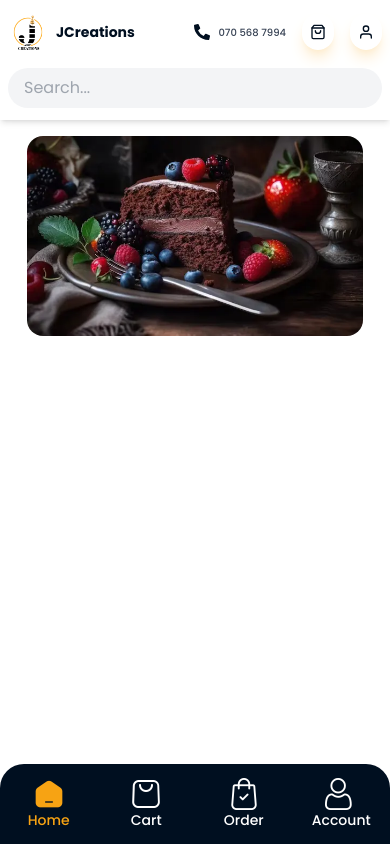
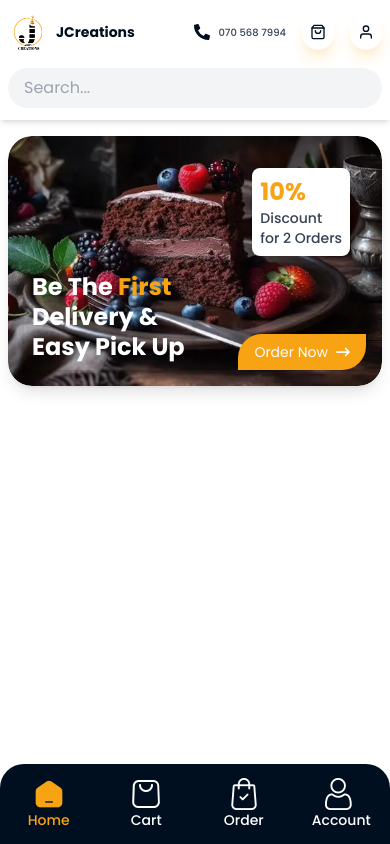
Before and after one commit to Bimalsha/jcreations, a React (Vite) app: page / in a window 390 px wide. Built offline with nearby package versions, Linux system fonts and the light colour scheme.

Commit message:
hero section responsive

```diff
--- a/src/client/component/Hero.jsx
+++ b/src/client/component/Hero.jsx
@@ -7,8 +7,8 @@ function Hero() {
     return (
         <>
             <section className="pt-32 flex justify-center">
-                <div className={'max-w-7xl w-full lg:flex justify-between hidden px-2'}>
-                    <div className={'flex flex-col '}>
+                <div className={'max-w-7xl w-full lg:flex md:flex justify-between hidden px-2'}>
+                    <div className={'flex flex-col w-1/2'}>
                         <div>
                             <div className={'bg-[#FEF4E3] rounded-full flex items-center w-96'}>
                                 <div className={'bg-[#F7A313] rounded-bl-3xl rounded-tl-3xl p-2 rounded-br-[50px]'}>
@@ -20,9 +20,9 @@ function Hero() {
                             </div>
                         </div>
 
-                        <span className={'text-7xl font-bold leading-tight text-[#000F20] mt-6'}>Be The <span
+                        <span className={'lg:text-7xl font-bold leading-tight text-[#000F20] mt-6 md:text-5xl'}>Be The <span
                             className={'text-[#F7A313]'}>First</span><br/> Delivery &<br/> Easy Pick Up</span>
-                        <p className={'mt-4'}>We will deliver your food within 45 minutes in your town,If<br/>
+                        <p className={'mt-4'}>We will deliver your food within 45 minutes in your town,If
                             we would fail,we will give the food free.</p>
                         <Link to={'/'}
                               className={'flex items-center gap-2 bg-[#F7A313] text-white rounded-bl-3xl rounded-tr-3xl justify-center px-6 py-3 mt-4 w-56'}>
@@ -30,18 +30,41 @@ function Hero() {
                         </Link>
 
                     </div>
-                    <div>
-                        <img src="../../../public/hero/herolg.webp" alt="hero" className={''}/>
+                    <div className={'w-1/2'}>
+                        <img src="../../../public/hero/herolg.webp" alt="hero" className={'w-full'}/>
                     </div>
                 </div>
-                <div className={'p-2 lg:hidden'}>
-                    <div className={'rounded-2xl w-full h-[200px]'}>
-                        <img src="../../../public/hero/home%20back.webp" alt=""
-                             className={'rounded-2xl w-full h-[200px] object-cover'}/>
+                <div className={'p-2  lg:hidden md:hidden w-full'}>
+                    <div className="w-full  rounded-3xl shadow-lg overflow-hidden">
+                        <div className="relative">
+                            <img
+                                src="../../../public/hero/home%20back.webp"
+                                alt="Chocolate Cake"
+                                className="w-full h-[250px] object-cover rounded-3xl"
+                            />
+                            <div
+                                className="absolute top-8 right-8 bg-white p-2 rounded-lg shadow-md text-sm font-semibold text-gray-700">
+                                <div
+                                    className="absolute -top-3 -right-3 stamp text-white text-xs p-4  rounded-full font-bold">
+                                    %
+                                </div>
+                                <span className="text-2xl font-bold text-[#F7A313]">10%</span>
+                                <p className="text-sm font-medium">Discount <br/>for 2 Orders</p>
+                            </div>
+                            <div
+                                className="absolute bottom-4 left-4 p-2 rounded-lg shadow-md text-sm font-semibold text-gray-700">
+                                <span className={'font-bold leading-tight text-white mt-6 text-2xl'}>Be The <span
+                                    className={'text-[#F7A313]'}>First</span><br/> Delivery &<br/> Easy Pick Up</span>
+                            </div>
+                            <Link to={'/'}
+                                className="absolute bottom-4 right-4 bg-[#F7A313] p-2 px-4 rounded-tl-3xl text-sm rounded-br-3xl text-white flex items-center gap-2">
+
+                                Order Now <FaArrowRightLong/>
+                            </Link>
+                        </div>
+
                     </div>
-                    <div className={'rounded-2xl w-full h-[200px]'}>
-                    {/*    crete mobile viewe*/}
-                    </div>
+
                 </div>
             </section>
         </>
```
